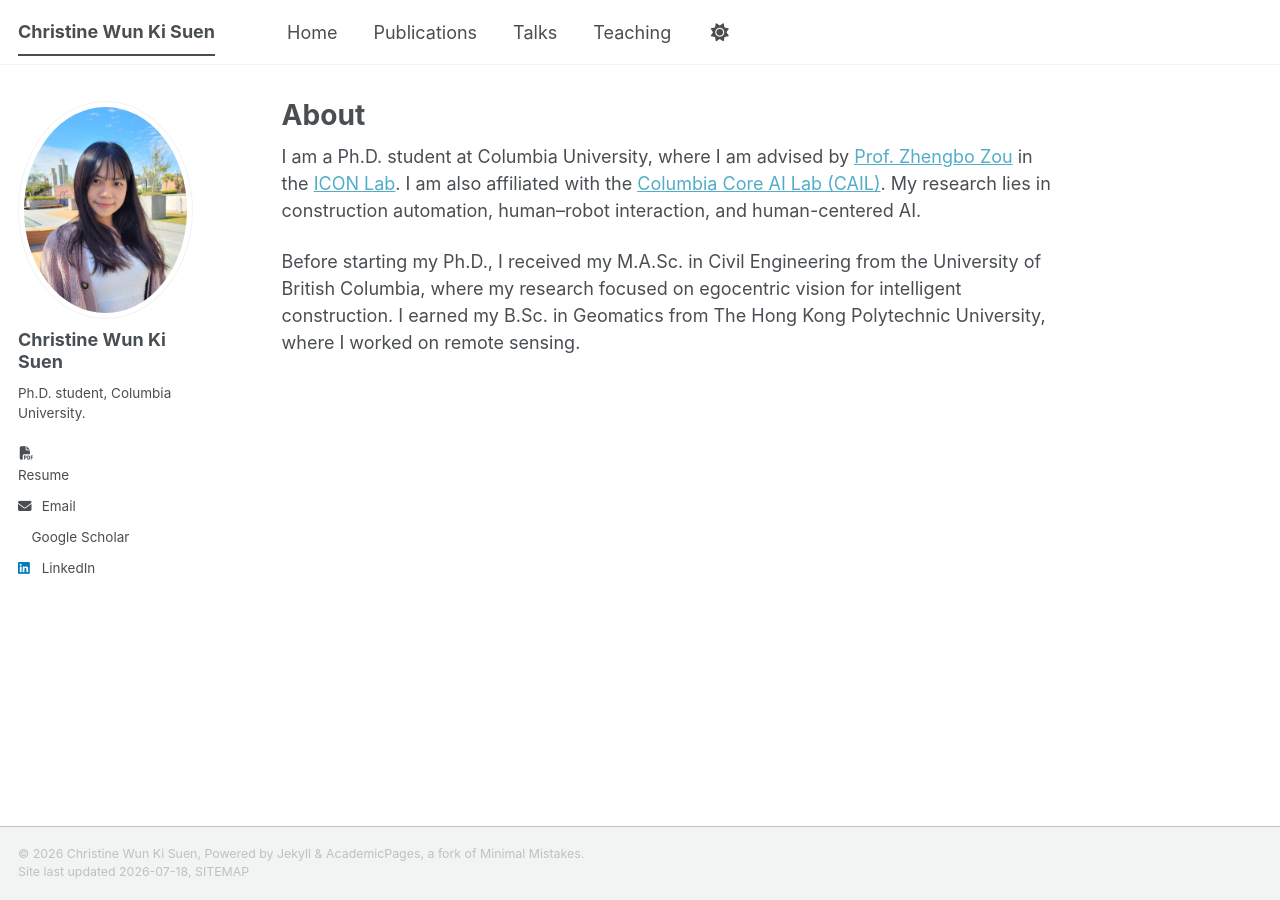
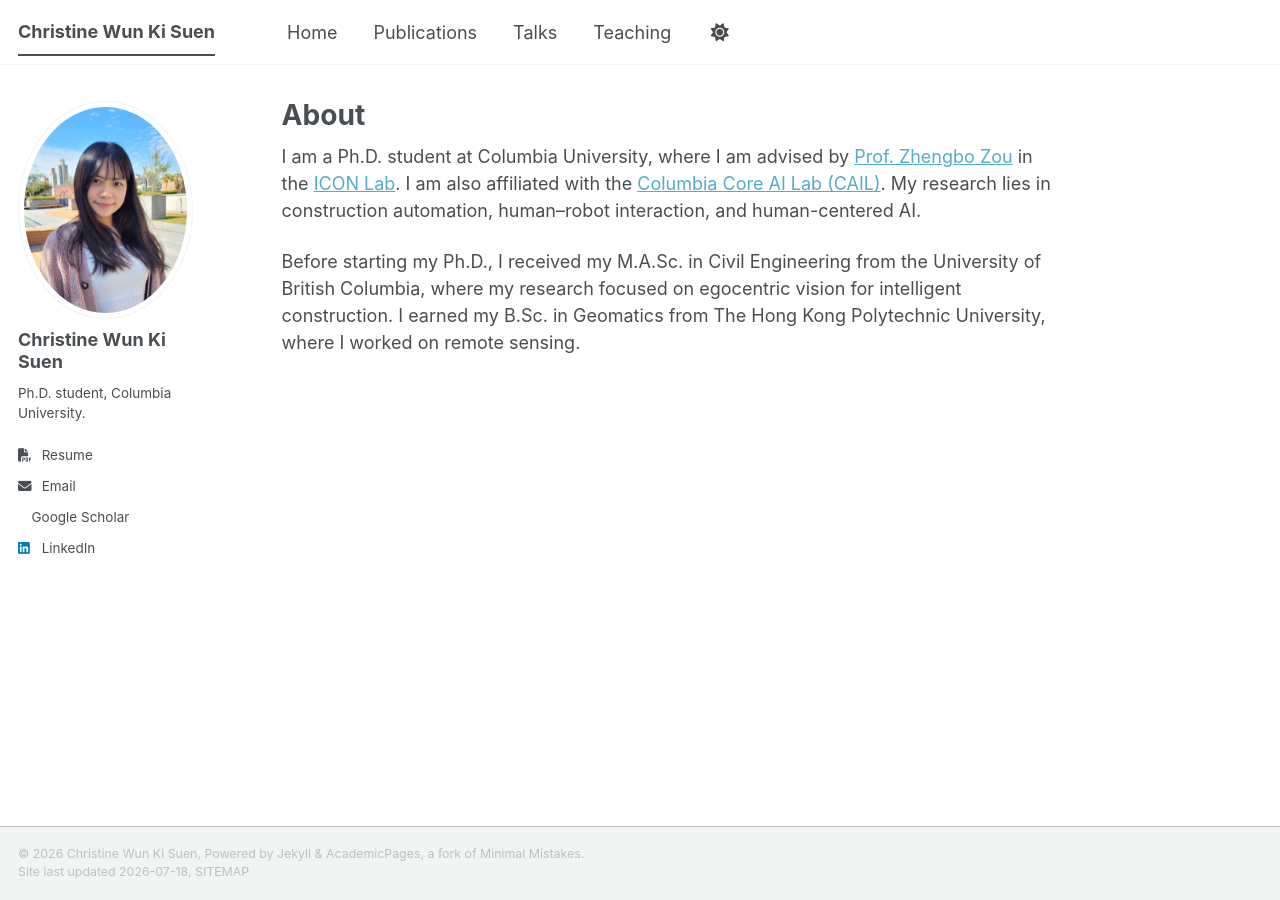
Before and after one commit to christine715/personal-website, a Jekyll site: the page built from _pages/about.md, in a window 1280 px wide. Built offline with Jekyll 4.4.1, drawn with Linux system fonts in a browser that asks for light colours; a style sheet for code colours, icons or effects is not loaded.

Commit message:
Update author-profile.html

```diff
--- a/_includes/author-profile.html
+++ b/_includes/author-profile.html
@@ -34,10 +34,10 @@
         <li><a href="{{ author.uri }}"><i class="fas fa-fw fa-link icon-pad-right" aria-hidden="true"></i>{{ site.data.ui-text[site.locale].website_label | default: "Website" }}</a></li>
       {% endif %}
       <li>
-        <i class="fas fa-fw fa-file-pdf" aria-hidden="true"></i>
-        <a href="{{ base_path }}/files/Christine_Suen_CV.pdf" target="_blank" rel="noopener noreferrer">Resume</a>
+        <a href="{{ base_path }}/files/Christine_Suen_CV.pdf" target="_blank" rel="noopener noreferrer">
+          <i class="fas fa-fw fa-file-pdf icon-pad-right" aria-hidden="true"></i>Resume
+        </a>
       </li>
-
       {% if author.email %}
         <li><a href="mailto:{{ author.email }}"><i class="fas fa-fw fa-envelope icon-pad-right" aria-hidden="true"></i>{{ site.data.ui-text[site.locale].email_label | default: "Email" }}</a></li>
       {% endif %}
```
